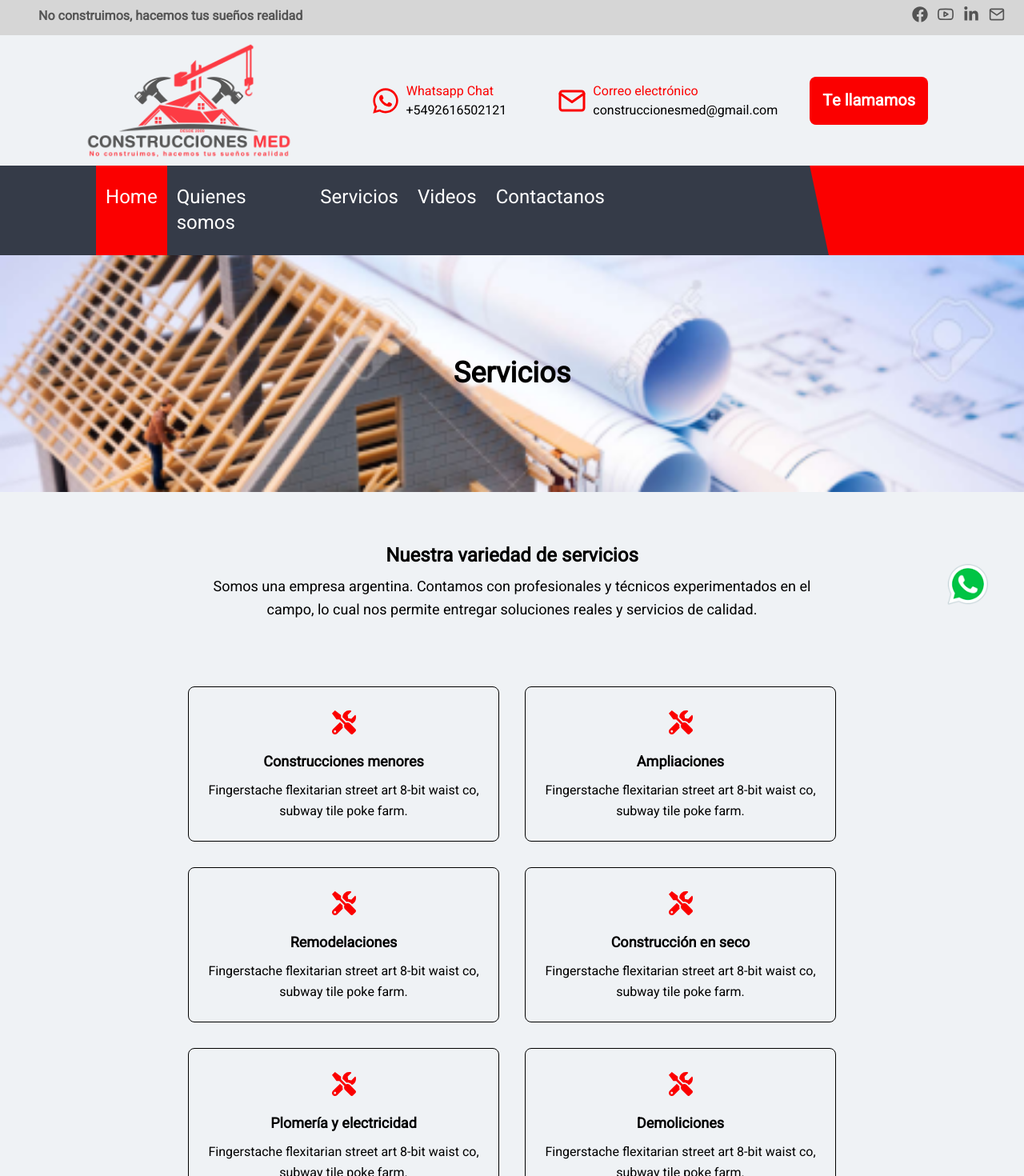
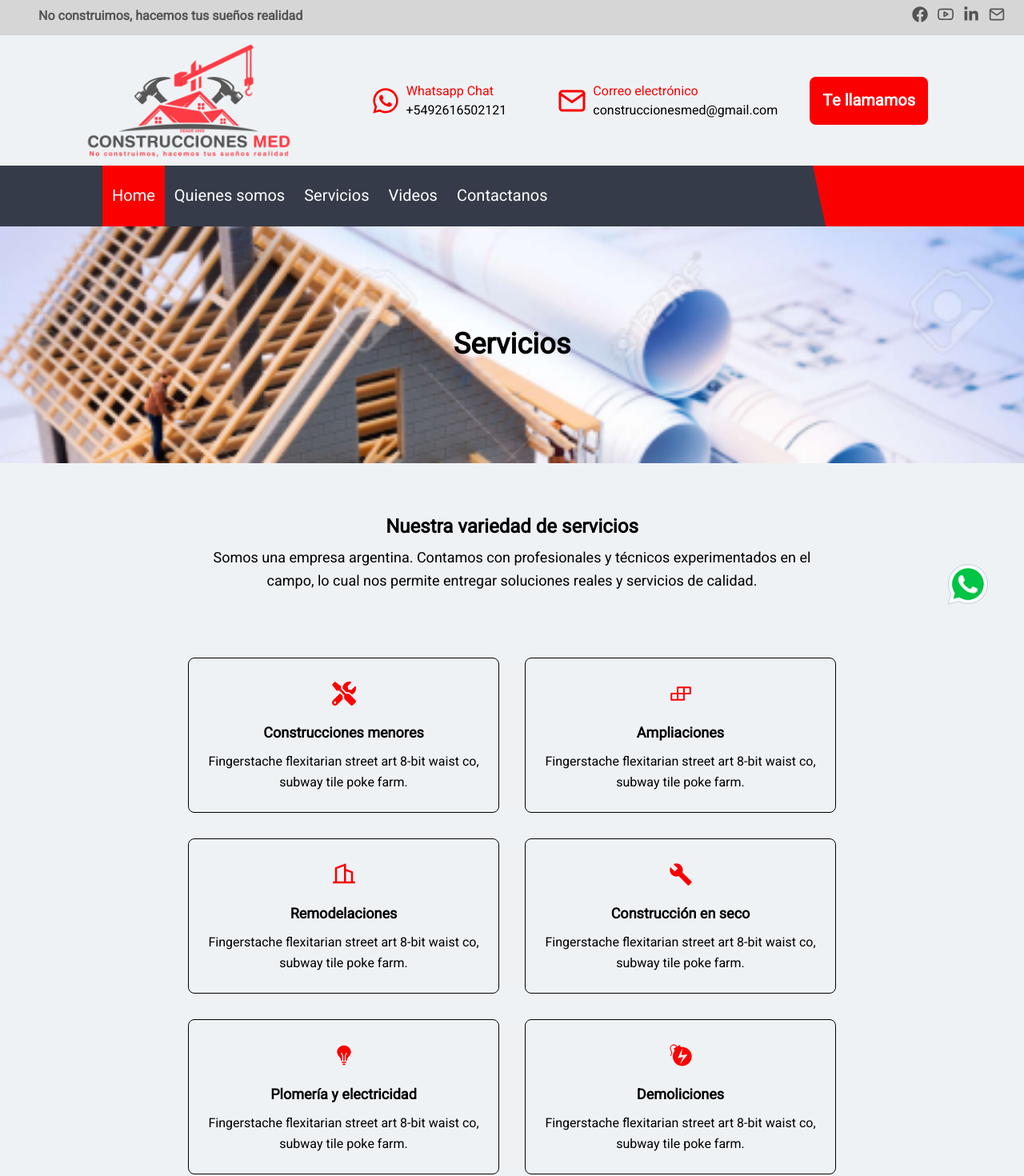
Before and after one commit to DevZeppelin/webpage-construcciones-med, a Next.js app: page /servicios in a window 1280 px wide. Shown: the top 1470 px of the page at 80% size. Built offline with nearby package versions, Linux system fonts and the light colour scheme.

Commit message:
change icons in services and reduce size of font in nav bar

```diff
--- a/components/NavBar.js
+++ b/components/NavBar.js
@@ -3,7 +3,7 @@ import { GiHamburgerMenu } from "react-icons/gi";
 
 const NavBar = ({ toggleNav }) => {
   return (
-    <div className="flex my-0 md:py-0 justify-between px-0 bg-secundary text-white text-2xl">
+    <div className="flex my-0 md:py-0 justify-between px-0 bg-secundary text-white text-xl">
       <div className="hidden md:flex">
         <div className="w-32"></div>
         <Link href="/">
--- a/pages/servicios.js
+++ b/pages/servicios.js
@@ -1,6 +1,11 @@
 import Head from "next/head";
 import Layout from "../components/Layout";
 import { FaTools } from "react-icons/fa";
+import { AiOutlineBuild } from "react-icons/ai";
+import { RiBuilding2Line } from "react-icons/ri";
+import { MdBuild } from "react-icons/md"
+import { IoIosBulb } from "react-icons/io"
+import { GiBoltBomb } from "react-icons/gi"
 
 const Servicios = () => {
   return (
@@ -43,7 +48,7 @@ const Servicios = () => {
                   <div className="xl:w-1/3 md:w-1/2 p-4">
                     <div className=" text-center hover:bg-lowContrast hover:text-black border border-gray-700 border-opacity-75 p-6 rounded-lg">
                       <div className="w-10 h-10 inline-flex items-center justify-center rounded-full bg-gray-800 text-indigo-400 mb-4">
-                      <FaTools className="mx-auto text-3xl text-red"/>
+                      <AiOutlineBuild className="mx-auto text-3xl text-red"/>
                       </div>
                       <h2 className="service-h2">
                        Ampliaciones
@@ -57,7 +62,7 @@ const Servicios = () => {
                   <div className="xl:w-1/3 md:w-1/2 p-4">
                     <div className="text-center hover:bg-lowContrast hover:text-black border border-gray-700 border-opacity-75 p-6 rounded-lg">
                       <div className="w-10 h-10 inline-flex items-center justify-center rounded-full bg-gray-800 text-indigo-400 mb-4">
-                      <FaTools className="mx-auto text-3xl text-red"/>
+                      <RiBuilding2Line className="mx-auto text-3xl text-red"/>
                       </div>
                       <h2 className="service-h2">
                         Remodelaciones
@@ -71,7 +76,7 @@ const Servicios = () => {
                   <div className="xl:w-1/3 md:w-1/2 p-4">
                     <div className="text-center hover:bg-lowContrast hover:text-black border border-gray-700 border-opacity-75 p-6 rounded-lg">
                       <div className="w-10 h-10 inline-flex items-center justify-center rounded-full bg-gray-800 text-indigo-400 mb-4">
-                      <FaTools className="mx-auto text-3xl text-red"/>
+                      <MdBuild className="mx-auto text-3xl text-red"/>
                       </div>
                       <h2 className="service-h2">
                         Construcción en seco
@@ -85,7 +90,7 @@ const Servicios = () => {
                   <div className="xl:w-1/3 md:w-1/2 p-4">
                     <div className="text-center hover:bg-lowContrast hover:text-black border border-gray-700 border-opacity-75 p-6 rounded-lg">
                       <div className="w-10 h-10 inline-flex items-center justify-center rounded-full bg-gray-800 text-indigo-400 mb-4">
-                      <FaTools className="mx-auto text-3xl text-red"/>
+                      <IoIosBulb className="mx-auto text-3xl text-red"/>
                       </div>
                       <h2 className="service-h2">
                        Plomería y electricidad
@@ -99,7 +104,7 @@ const Servicios = () => {
                   <div className="xl:w-1/3 md:w-1/2 p-4">
                     <div className="border border-gray-700 border-opacity-75 p-6 rounded-lg hover:bg-lowContrast hover:text-black text-center">
                       <div className="w-10 h-10 inline-flex items-center justify-center rounded-full bg-gray-800 text-indigo-400 mb-4">
-                      <FaTools className="mx-0 text-3xl text-red"/>
+                      <GiBoltBomb className="mx-0 text-3xl text-red"/>
                       </div>
                       <h2 className="service-h2">
                        Demoliciones
```
